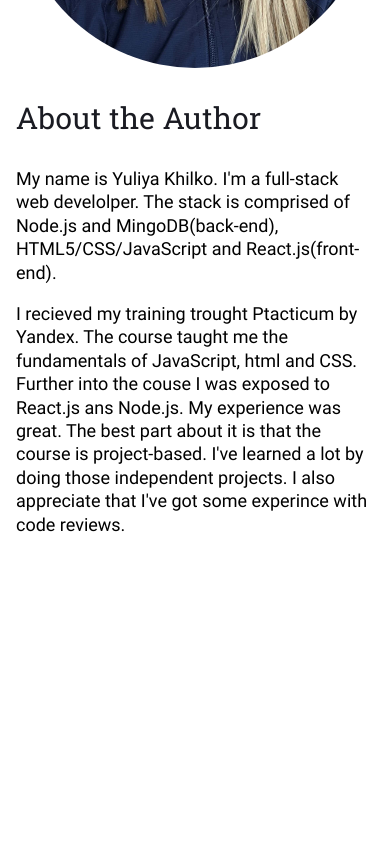
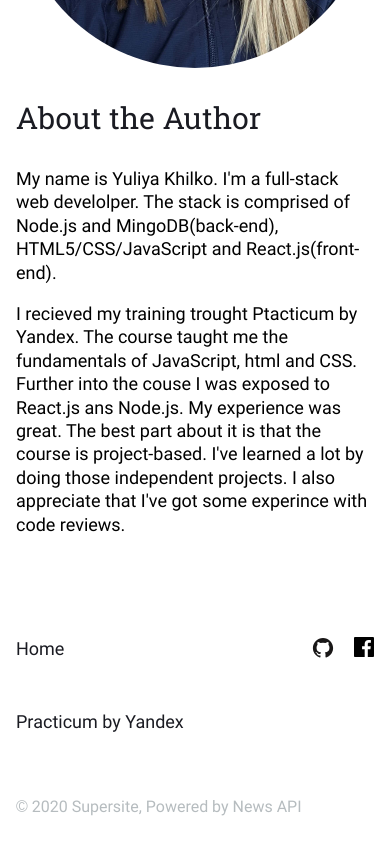
Before and after one commit to momofcats/news-explorer-frontend, a React (Create React App) app: page / in a window 390 px wide. Shown: the part 873-1717 px from the top of the page. Before the commit the page ends 1459 px from the top, so only its background shows below. Built offline with nearby package versions, Linux system fonts and the light colour scheme.

Commit message:
create footer

```diff
--- a/src/components/App/App.js
+++ b/src/components/App/App.js
@@ -2,11 +2,13 @@ import React from "react";
 import { withRouter } from "react-router-dom";
 import './App.css';
 import Main from '../Main/Main';
+import Footer from '../Footer/Footer';
 
 const App = () => {
     return (
         <>
         <Main />
+        <Footer />
         </>
     )
 };
--- /dev/null
+++ b/src/components/Footer/Footer.css
@@ -0,0 +1,66 @@
+.footer {
+    display: flex;
+    max-width: calc(100% - 2 * 104px);
+    margin: 0 auto;
+    justify-content: space-between;
+    align-content: center;
+    padding: 26px 0;
+}
+
+.footer__copywrite {
+    font-size: 16px;
+    color: #B6BCBF;
+    margin: 0;
+}
+
+.footer__links {
+    display: flex;
+    max-width: 400px;
+    justify-content: space-between;
+}
+.footer__group-left {
+    display: flex;
+    margin-right: 20px;
+}
+.footer__group-right {
+    display: flex;;
+}
+.footer__link {
+    text-decoration: none;
+    color: #1A1B22;
+    cursor: pointer;
+}
+.footer__link_type_social {
+    padding-left: 20px;
+}
+.footer__link_type_nav {
+    padding-left: 20px;
+}
+
+@media screen and (max-width: 848px) {
+    .footer {
+        max-width: calc(100% - 2 * 40px);
+    }
+}
+
+@media screen and (max-width: 480px) {
+    .footer {
+        flex-direction: column-reverse;
+        max-width: calc(100% - 2 * 16px);
+
+    }
+    .footer__copywrite {
+        padding-top: 38px;
+    }
+    .footer__group-left {
+        display: flex;
+        flex-direction: column;
+    }
+    .footer__link {
+        margin: 25px 0;
+
+    }
+    .footer__link_type_nav {
+        padding-left: 0;
+    }
+    }
--- /dev/null
+++ b/src/components/Footer/Footer.js
@@ -0,0 +1,35 @@
+import React from "react";
+import "./Footer.css";
+import { NavLink } from "react-router-dom";
+import githubIcon from "../../images/github-icon.svg";
+import facebookIcon from "../../images/facebook-icon.svg";
+
+function Footer() {
+  return (
+    <footer className="footer">
+      <p className="footer__copywrite">
+        &#169; 2020 Supersite, Powered by News API
+      </p>
+      <div className="footer__links">
+        <div className="footer__group-left">
+          <NavLink className="footer__link" to="/">
+            Home
+          </NavLink>
+          <a className="footer__link footer__link_type_nav" href="https://practicum.yandex.com/">
+            Practicum by Yandex
+          </a>
+        </div>
+        <div className="footer__group-right">
+          <a href="https://github.com" className="footer__link">
+            <img alt="github icon" src={githubIcon} />
+          </a>
+          <a href="https://www.facebook.com" className="footer__link footer__link_type_social">
+            <img alt="facebook icon" src={facebookIcon} />
+          </a>
+        </div>
+      </div>
+    </footer>
+  );
+}
+
+export default Footer;
```
Also changed, not shown: src/images/facebook-icon.svg (added), src/images/github-icon.svg (added).
